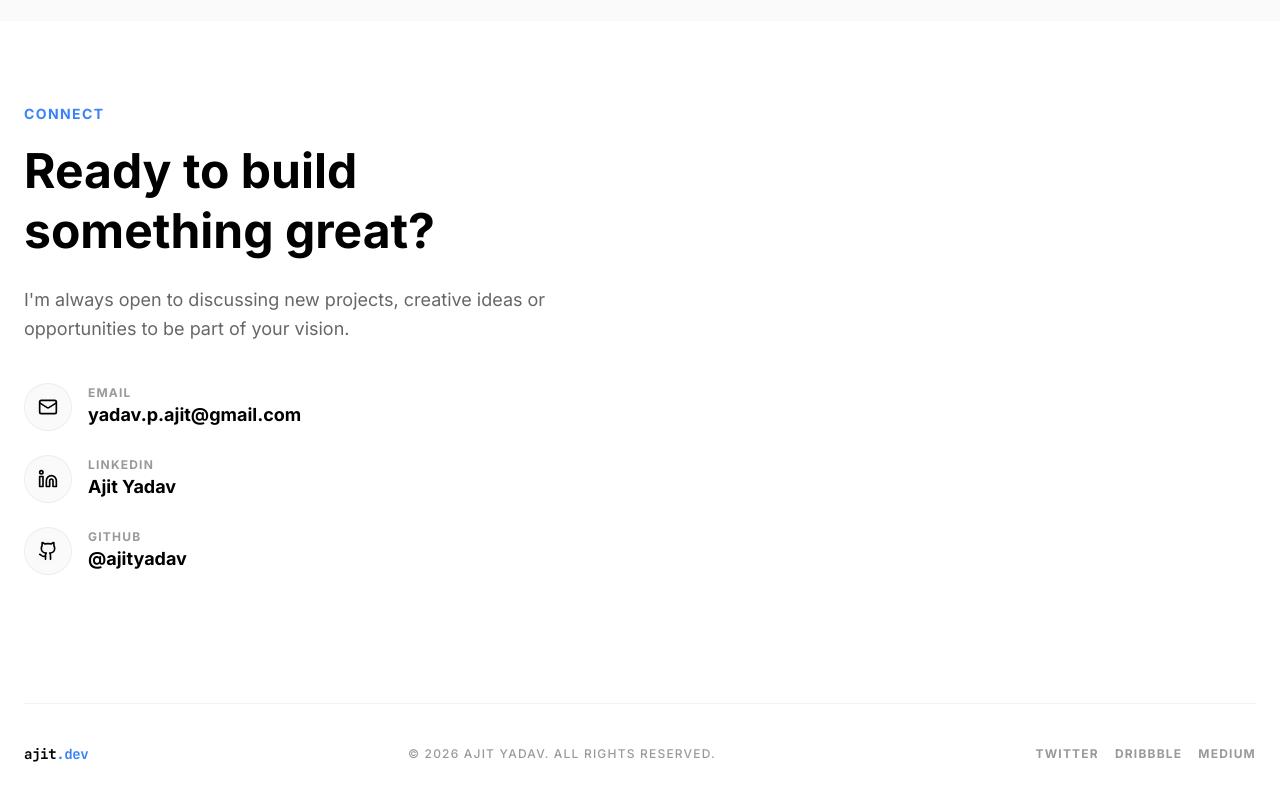
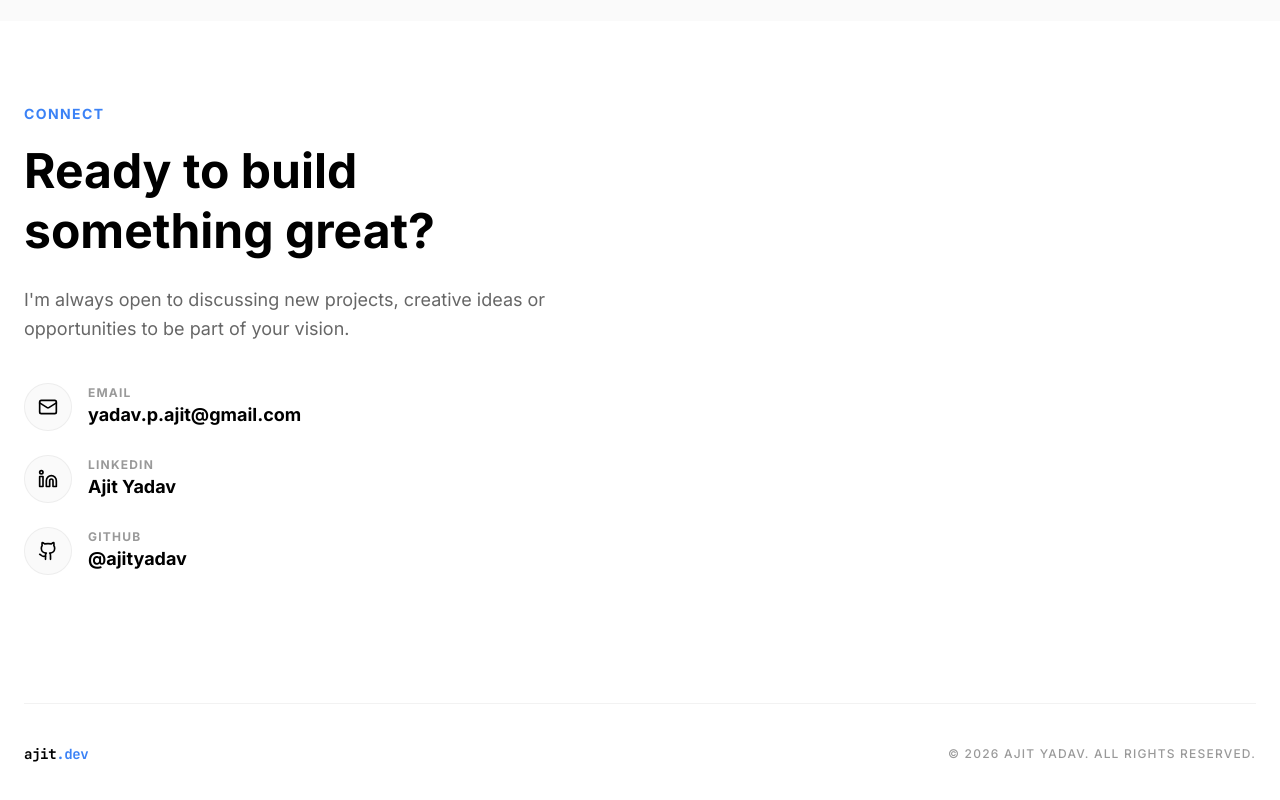
Before and after one commit to AjitYadav-5356/portfolio, a React (Vite) app: page / in a window 1280 px wide. Shown: the part 2525-3325 px from the top of the page. Built offline with nearby package versions, Linux system fonts and the light colour scheme.

Commit message:
update footer section

```diff
--- a/src/components/Contact.tsx
+++ b/src/components/Contact.tsx
@@ -58,11 +58,6 @@ export default function Contact() {
           <div className="text-xs font-medium text-black/40 uppercase tracking-widest">
             © 2026 {resumeData.name}. All Rights Reserved.
           </div>
-          <div className="flex gap-4">
-            <a href="#" className="text-xs font-bold text-black/40 hover:text-black transition-colors uppercase tracking-widest">Twitter</a>
-            <a href="#" className="text-xs font-bold text-black/40 hover:text-black transition-colors uppercase tracking-widest">Dribbble</a>
-            <a href="#" className="text-xs font-bold text-black/40 hover:text-black transition-colors uppercase tracking-widest">Medium</a>
-          </div>
         </footer>
       </div>
     </section>
```
